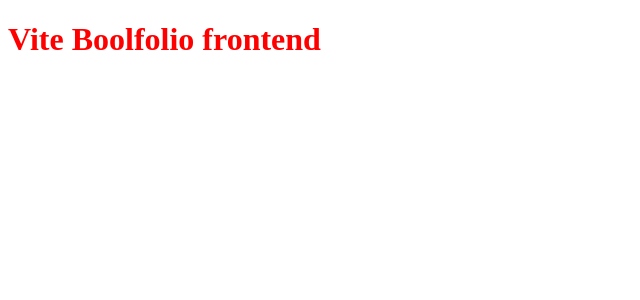
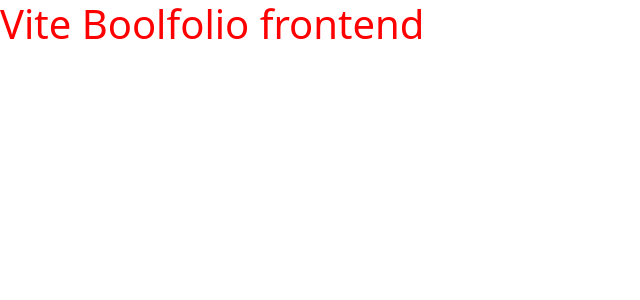
Before and after one commit to AlbertoCavans/vite-boolfolio, a Vue app: page / in a window 1280 px wide. Shown: the top 300 px of the page, without its empty margins (0-640 px from the left). Built offline with nearby package versions, Linux system fonts and the light colour scheme.

Commit message:
Feat axios & boostrap

```diff
--- a/package.json
+++ b/package.json
@@ -9,6 +9,8 @@
     "preview": "vite preview"
   },
   "dependencies": {
+    "axios": "^1.6.8",
+    "bootstrap": "^5.3.3",
     "vue": "^3.4.21"
   },
   "devDependencies": {
--- a/src/scss/general.scss
+++ b/src/scss/general.scss
@@ -1,3 +1,6 @@
+// Import all of Bootstrap's CSS
+@import "bootstrap/scss/bootstrap";
+
 h1 {
   color: red;
 }
```
Also changed, not shown: 1 other file (tests, documents, lock files or other folders).
